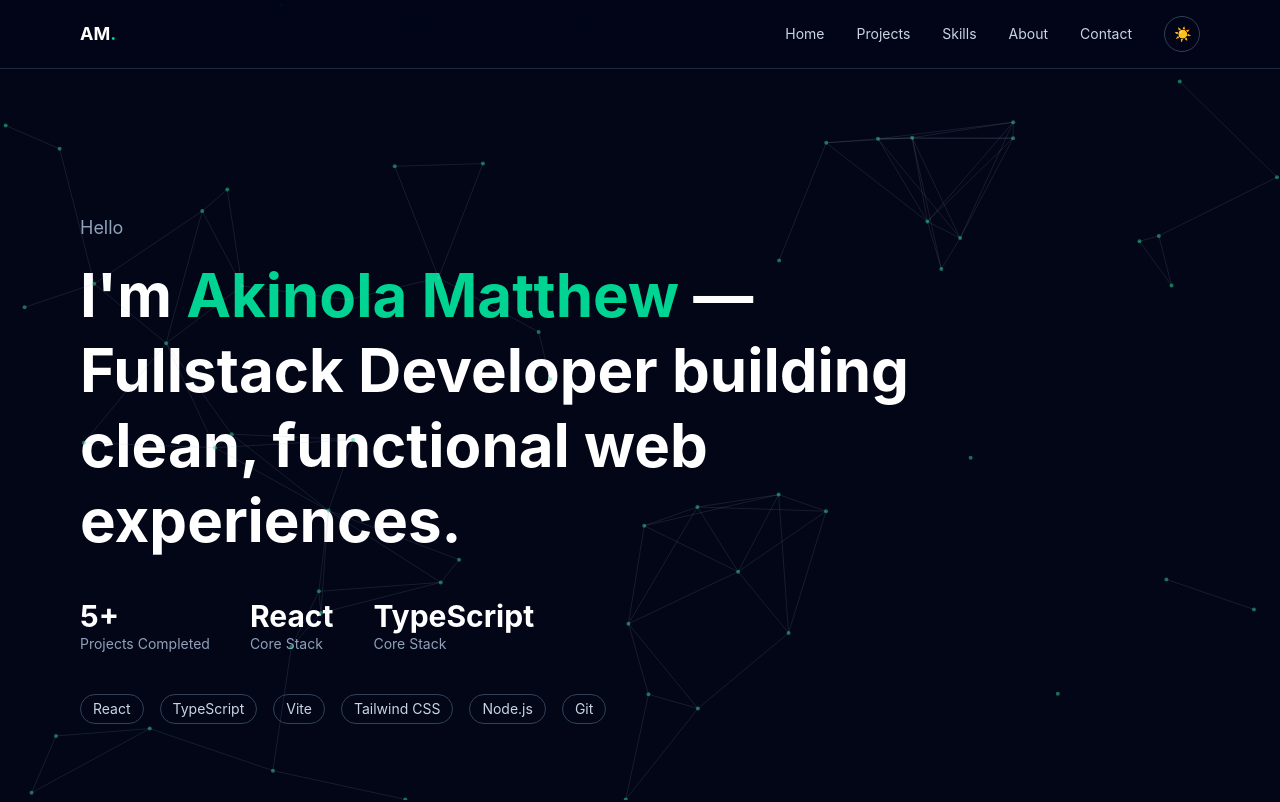
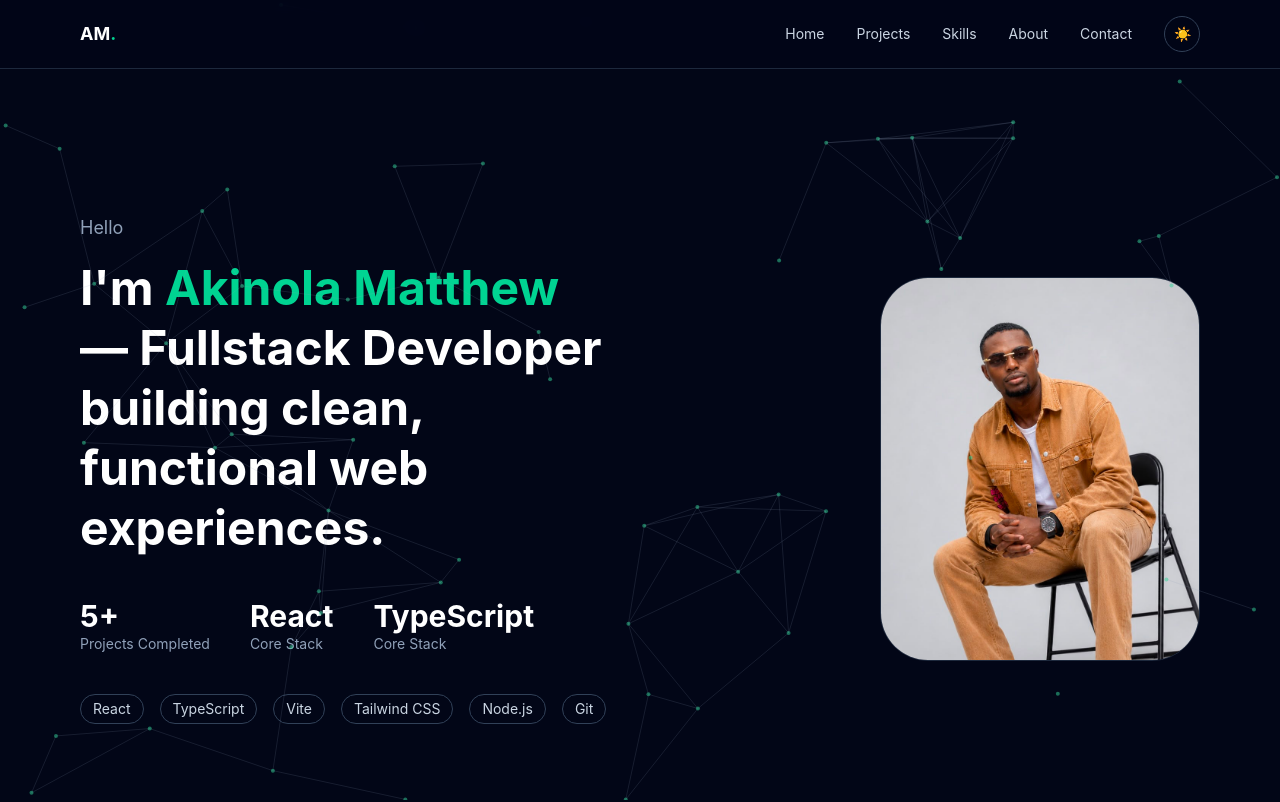
Before and after one commit to AkinolaMatthews/MattAK-app, a React (Vite) app: page / in a window 1280 px wide. Shown: the top 802 px of the page. Built offline with nearby package versions, Linux system fonts and the light colour scheme.

Commit message:
Move profile photo to Hero section, fix filename casing

```diff
--- a/src/components/Hero.tsx
+++ b/src/components/Hero.tsx
@@ -1,9 +1,13 @@
+import profileImg from '../assets/profile.jpg'
+
 function Hero() {
   return (
-    <section id="home" className="min-h-[70vh] md:min-h-screen text-slate-900 dark:text-white flex flex-col justify-center px-6 md:px-20 py-10 md:py-16 transition-colors">
+    <section id="home" className="min-h-[70vh] md:min-h-screen flex items-center px-6 md:px-20 py-10 md:py-16 transition-colors">
+      <div className="grid md:grid-cols-2 gap-12 items-center w-full">
+        <div>
           <p className="text-slate-600 dark:text-slate-400 text-lg mb-4">Hello</p>
 
-      <h1 className="text-2xl sm:text-3xl md:text-6xl font-bold leading-tight max-w-4xl">
+          <h1 className="text-2xl sm:text-3xl md:text-5xl font-bold leading-tight text-slate-900 dark:text-white">
             I'm{" "}
             <span className="text-emerald-500 dark:text-emerald-400">Akinola Matthew</span> —
             Fullstack Developer building clean, functional web experiences.
@@ -11,15 +15,15 @@ function Hero() {
 
           <div className="flex flex-wrap gap-6 sm:gap-10 mt-10">
             <div>
-          <p className="text-3xl font-bold">5+</p>
+              <p className="text-3xl font-bold text-slate-900 dark:text-white">5+</p>
               <p className="text-slate-600 dark:text-slate-400 text-sm">Projects Completed</p>
             </div>
             <div>
-          <p className="text-3xl font-bold">React</p>
+              <p className="text-3xl font-bold text-slate-900 dark:text-white">React</p>
               <p className="text-slate-600 dark:text-slate-400 text-sm">Core Stack</p>
             </div>
             <div>
-          <p className="text-3xl font-bold">TypeScript</p>
+              <p className="text-3xl font-bold text-slate-900 dark:text-white">TypeScript</p>
               <p className="text-slate-600 dark:text-slate-400 text-sm">Core Stack</p>
             </div>
           </div>
@@ -34,6 +38,18 @@ function Hero() {
               </span>
             ))}
           </div>
+        </div>
+
+        <div className="flex justify-center md:justify-end">
+          <div className="w-64 h-72 sm:w-80 sm:h-96 rounded-[3rem] overflow-hidden border border-slate-200 dark:border-slate-800">
+            <img
+              src={profileImg}
+              alt="Akinola Matthew"
+              className="w-full h-full object-cover"
+            />
+          </div>
+        </div>
+      </div>
     </section>
   )
 }
```
Also changed, not shown: src/components/About.tsx (+1 -8 lines). Lines whose indentation alone changed are shown as unchanged.
